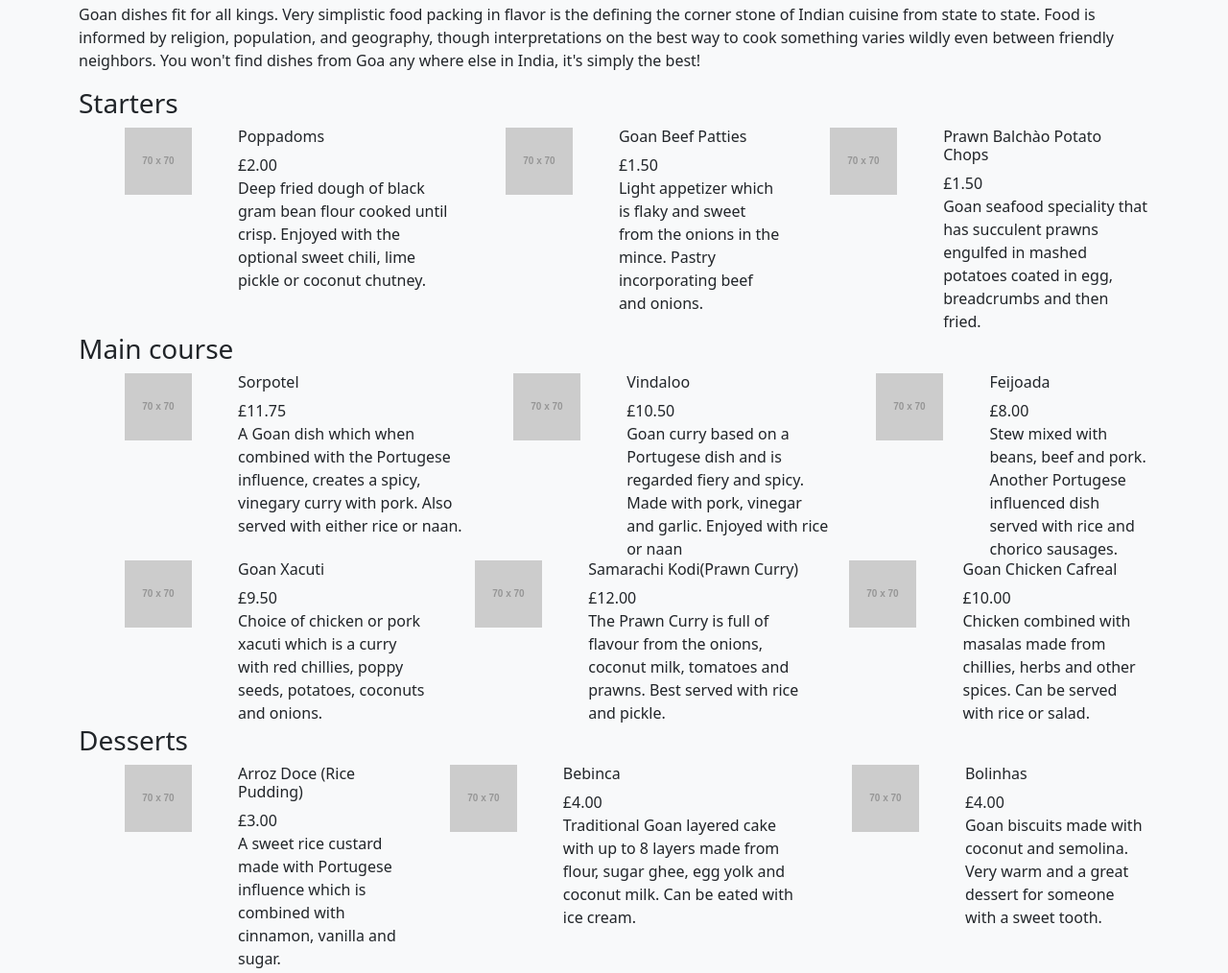
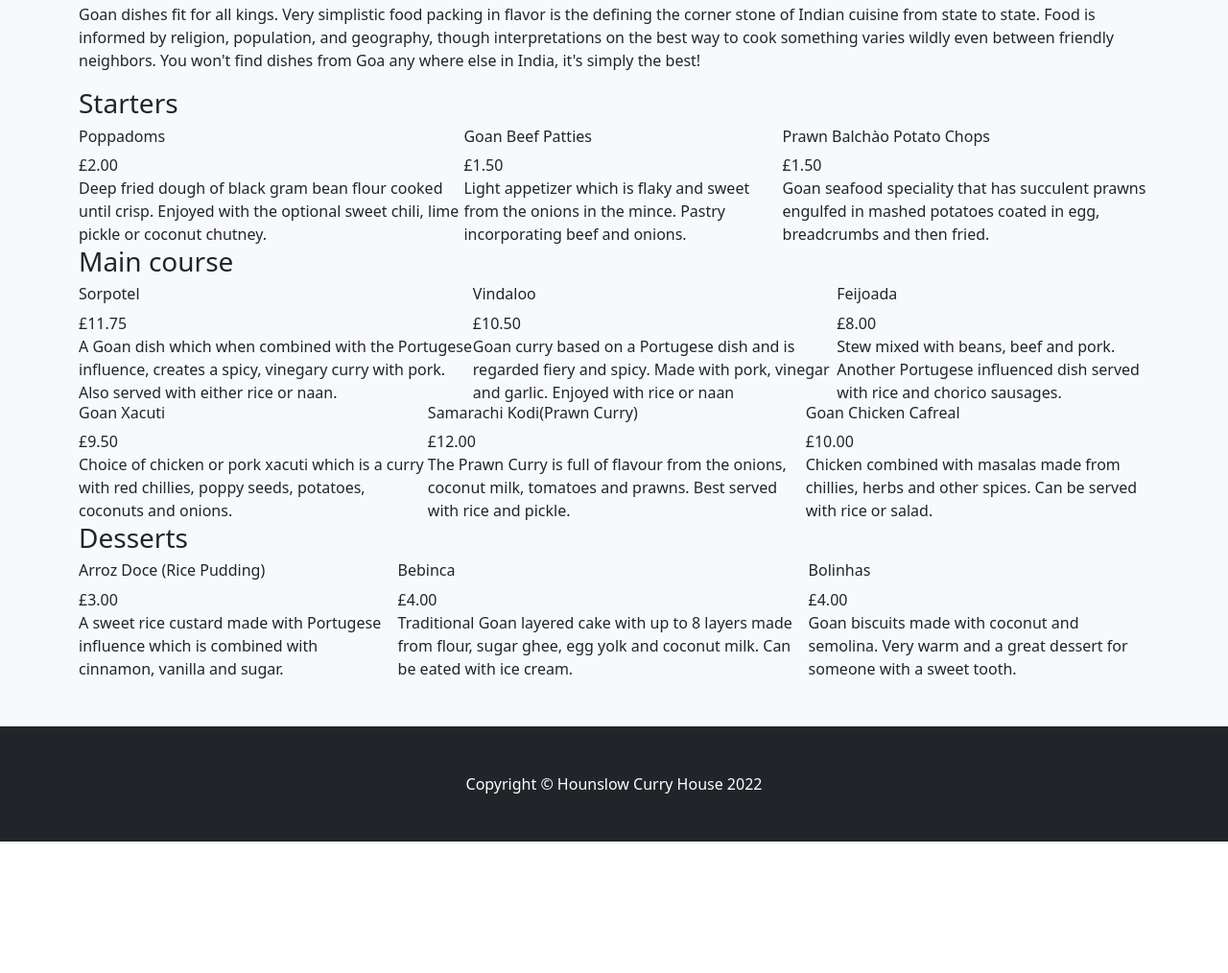
Before and after one commit to baljeett/unit6-website, a plain HTML site: page menu.html in a window 1280 px wide. Shown: the part 157-1171 px from the top of the page at 96% size. After the commit the page ends 1034 px from the top, so only its background shows below. Drawn offline with nearby package versions, Linux system fonts and the light colour scheme; placeholder pictures from the web are drawn by us.

Commit message:
remove image

```diff
--- a/menu.html
+++ b/menu.html
@@ -46,9 +46,7 @@
                         <div class="d-flex justify-content-between">
 
                             <div class="d-flex">
-                                <div class="mx-5">
-                                    <img src="http://via.placeholder.com/70x70" alt="" class="img-circle">
-                                </div>
+
                                 <div class="d-flex flex-column ml-5">
                                     <h6 class="dish-title">Poppadoms</h6>
                                     <div>£2.00</div>
@@ -57,9 +55,7 @@
                             </div>
 
                             <div class="d-flex">
-                                <div class="mx-5">
-                                    <img src="http://via.placeholder.com/70x70" alt="" class="img-circle">
-                                </div>
+
                                 <div class="d-flex flex-column ml-5">
                                     <h6 class="dish-title">Goan Beef Patties</h6>
                                     <div>£1.50</div>
@@ -68,9 +64,7 @@
                             </div>
 
                             <div class="d-flex">
-                                <div class="mx-5">
-                                    <img src="http://via.placeholder.com/70x70" alt="" class="img-circle">
-                                </div>
+
                                 <div class="d-flex flex-column ml-5">
                                     <h6 class="dish-title">Prawn Balchào Potato Chops</h6>
                                     <div>£1.50</div>
@@ -85,9 +79,7 @@
                         <div class="d-flex justify-content-between">
 
                             <div class="d-flex">
-                                <div class="mx-5">
-                                    <img src="http://via.placeholder.com/70x70" alt="" class="img-circle">
-                                </div>
+
                                 <div class="d-flex flex-column ml-5">
                                     <h6 class="dish-title">Sorpotel</h6>
                                     <div>£11.75</div>
@@ -100,9 +92,7 @@
                             </div>
 
                             <div class="d-flex">
-                                <div class="mx-5">
-                                    <img src="http://via.placeholder.com/70x70" alt="" class="img-circle">
-                                </div>
+
                                 <div class="d-flex flex-column ml-5">
                                     <h6 class="dish-title">Vindaloo</h6>
                                     <div>£10.50</div>
@@ -111,9 +101,7 @@
                             </div>
 
                             <div class="d-flex">
-                                <div class="mx-5">
-                                    <img src="http://via.placeholder.com/70x70" alt="" class="img-circle">
-                                </div>
+
                                 <div class="d-flex flex-column ml-5">
                                     <h6 class="dish-title">Feijoada</h6>
                                     <div>£8.00</div>
@@ -125,9 +113,7 @@
                         <div class="d-flex justify-content-between">
 
                             <div class="d-flex">
-                                <div class="mx-5">
-                                    <img src="http://via.placeholder.com/70x70" alt="" class="img-circle">
-                                </div>
+
                                 <div class="d-flex flex-column ml-5">
                                     <h6 class="dish-title">Goan Xacuti</h6>
                                     <div>£9.50</div>
@@ -136,9 +122,7 @@
                             </div>
 
                             <div class="d-flex">
-                                <div class="mx-5">
-                                    <img src="http://via.placeholder.com/70x70" alt="" class="img-circle">
-                                </div>
+
                                 <div class="d-flex flex-column ml-5">
                                     <h6 class="dish-title">Samarachi Kodi(Prawn Curry)</h6>
                                     <div>£12.00</div>
@@ -147,9 +131,7 @@
                             </div>
 
                             <div class="d-flex">
-                                <div class="mx-5">
-                                    <img src="http://via.placeholder.com/70x70" alt="" class="img-circle">
-                                </div>
+
                                 <div class="d-flex flex-column ml-5">
                                     <h6 class="dish-title">Goan Chicken Cafreal</h6>
                                     <div>£10.00</div>
@@ -164,9 +146,7 @@
                         <div class="d-flex justify-content-between">
 
                             <div class="d-flex">
-                                <div class="mx-5">
-                                    <img src="http://via.placeholder.com/70x70" alt="" class="img-circle">
-                                </div>
+
                                 <div class="d-flex flex-column ml-5">
                                     <h6 class="dish-title">Arroz Doce (Rice Pudding)</h6>
                                     <div>£3.00</div>
@@ -175,9 +155,7 @@
                             </div>
 
                             <div class="d-flex">
-                                <div class="mx-5">
-                                    <img src="http://via.placeholder.com/70x70" alt="" class="img-circle">
-                                </div>
+
                                 <div class="d-flex flex-column ml-5">
                                     <h6 class="dish-title">Bebinca</h6>
                                     <div>£4.00</div>
@@ -186,9 +164,7 @@
                             </div>
 
                             <div class="d-flex">
-                                <div class="mx-5">
-                                    <img src="http://via.placeholder.com/70x70" alt="" class="img-circle">
-                                </div>
+
                                 <div class="d-flex flex-column ml-5">
                                     <h6 class="dish-title">Bolinhas</h6>
                                     <div>£4.00</div>
```
